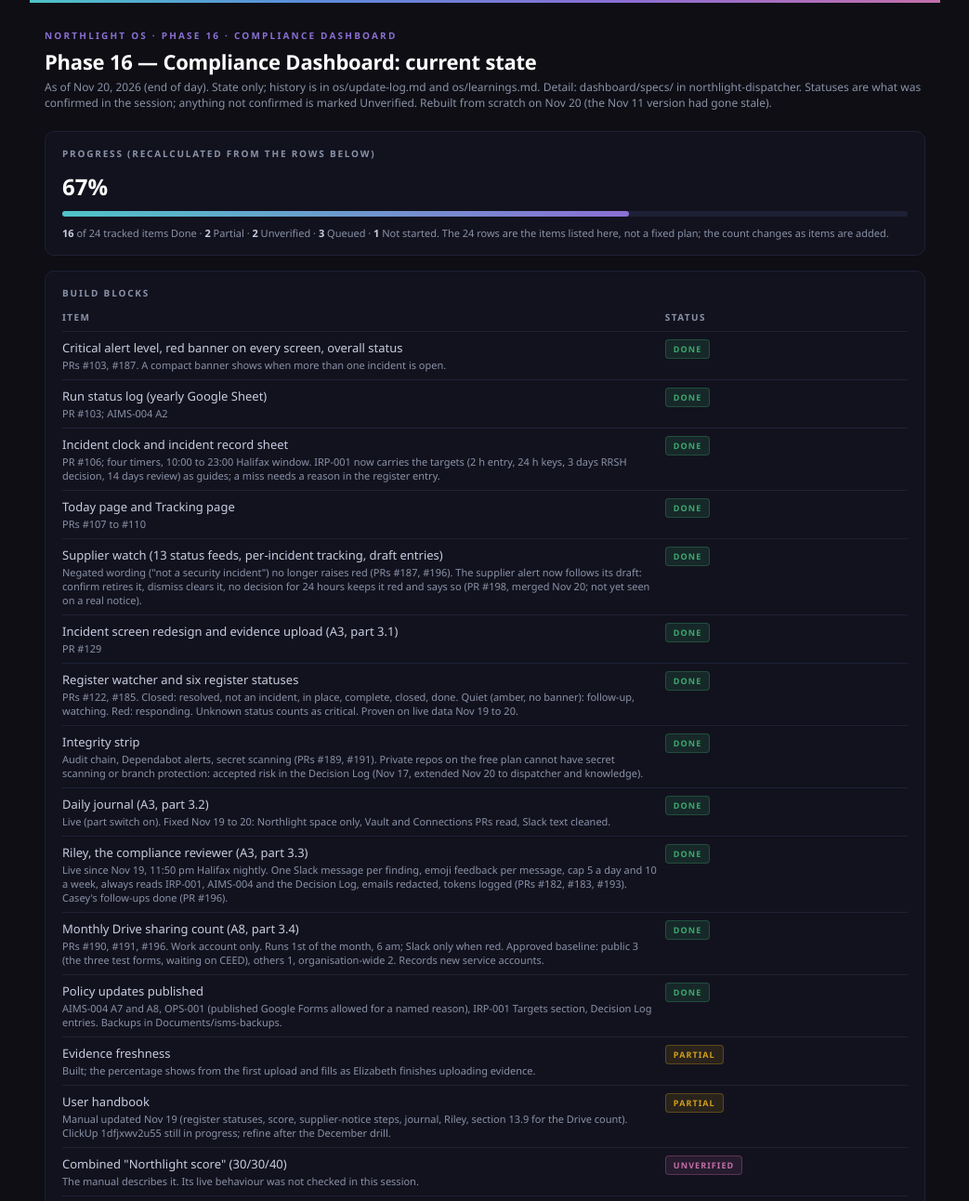
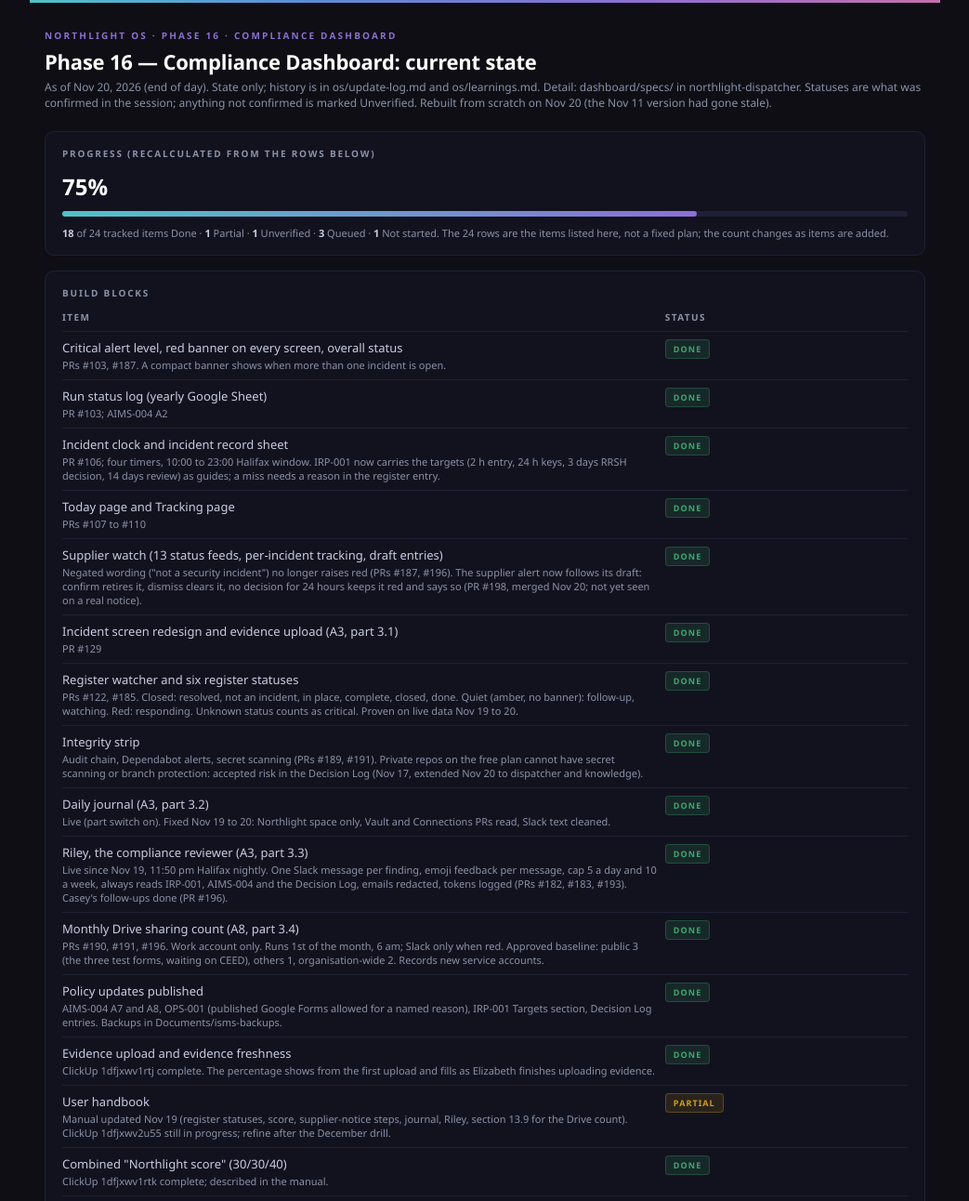
Before and after one commit to elizabethlemoine33-commits/northlight-pmo, a plain HTML site: page os/phase-16.html in a window 1280 px wide. Shown: the top 1292 px of the page at 93% size, without its empty margins (118-1161 px from the left). Drawn offline with Linux system fonts and the light colour scheme.

Commit message:
PMO: Phase 16 progress 75% after checking ClickUp statuses for score and evidence
Co-Authored-By: Claude Sonnet 5.5 <noreply@anthropic.com>

```diff
--- a/os/phase-16.html
+++ b/os/phase-16.html
@@ -41,9 +41,9 @@
 <div class="subtitle">As of Nov 20, 2026 (end of day). State only; history is in os/update-log.md and os/learnings.md. Detail: dashboard/specs/ in northlight-dispatcher. Statuses are what was confirmed in the session; anything not confirmed is marked Unverified. Rebuilt from scratch on Nov 20 (the Nov 11 version had gone stale).</div>
 <div class="card">
   <div class="card-label">Progress (recalculated from the rows below)</div>
-  <div class="pct">67%</div>
-  <div class="bar-bg"><div class="bar-fill" style="width:67%"></div></div>
-  <div class="counts"><strong>16</strong> of 24 tracked items Done · <strong>2</strong> Partial · <strong>2</strong> Unverified · <strong>3</strong> Queued · <strong>1</strong> Not started. The 24 rows are the items listed here, not a fixed plan; the count changes as items are added.</div>
+  <div class="pct">75%</div>
+  <div class="bar-bg"><div class="bar-fill" style="width:75%"></div></div>
+  <div class="counts"><strong>18</strong> of 24 tracked items Done · <strong>1</strong> Partial · <strong>1</strong> Unverified · <strong>3</strong> Queued · <strong>1</strong> Not started. The 24 rows are the items listed here, not a fixed plan; the count changes as items are added.</div>
 </div>
 <div class="card">
   <div class="card-label">Build blocks</div>
@@ -61,9 +61,9 @@
   <tr><td>Riley, the compliance reviewer (A3, part 3.3)<div class="note">Live since Nov 19, 11:50 pm Halifax nightly. One Slack message per finding, emoji feedback per message, cap 5 a day and 10 a week, always reads IRP-001, AIMS-004 and the Decision Log, emails redacted, tokens logged (PRs #182, #183, #193). Casey's follow-ups done (PR #196).</div></td><td><span class="badge done">Done</span></td></tr>
   <tr><td>Monthly Drive sharing count (A8, part 3.4)<div class="note">PRs #190, #191, #196. Work account only. Runs 1st of the month, 6 am; Slack only when red. Approved baseline: public 3 (the three test forms, waiting on CEED), others 1, organisation-wide 2. Records new service accounts.</div></td><td><span class="badge done">Done</span></td></tr>
   <tr><td>Policy updates published<div class="note">AIMS-004 A7 and A8, OPS-001 (published Google Forms allowed for a named reason), IRP-001 Targets section, Decision Log entries. Backups in Documents/isms-backups.</div></td><td><span class="badge done">Done</span></td></tr>
-  <tr><td>Evidence freshness<div class="note">Built; the percentage shows from the first upload and fills as Elizabeth finishes uploading evidence.</div></td><td><span class="badge partial">Partial</span></td></tr>
+  <tr><td>Evidence upload and evidence freshness<div class="note">ClickUp 1dfjxwv1rtj complete. The percentage shows from the first upload and fills as Elizabeth finishes uploading evidence.</div></td><td><span class="badge done">Done</span></td></tr>
   <tr><td>User handbook<div class="note">Manual updated Nov 19 (register statuses, score, supplier-notice steps, journal, Riley, section 13.9 for the Drive count). ClickUp 1dfjxwv2u55 still in progress; refine after the December drill.</div></td><td><span class="badge partial">Partial</span></td></tr>
-  <tr><td>Combined "Northlight score" (30/30/40)<div class="note">The manual describes it. Its live behaviour was not checked in this session.</div></td><td><span class="badge unverified">Unverified</span></td></tr>
+  <tr><td>Combined "Northlight score" (30/30/40)<div class="note">ClickUp 1dfjxwv1rtk complete; described in the manual.</div></td><td><span class="badge done">Done</span></td></tr>
   <tr><td>Finance books cleanup and adjustment panel (Finance Tab project, own sessions)<div class="note">Ledger and receipt links merged Nov 19 to 20 in the Finance Tab project. Amendment A4 status was not relayed in this session.</div></td><td><span class="badge unverified">Unverified</span></td></tr>
   <tr><td>Drill tag and quarterly drills<div class="note">Tag nl-drill-live built (PR #137). Dec 14: the Oct 21 Railway incident is rerun as the real replay. The paper check of all 14 questions passed. Not yet exercised on live data.</div></td><td><span class="badge queued">Queued</span> <div class="note">Waiting for Dec 14</div></td></tr>
   <tr><td>Break-glass fallback and hourly heartbeat<div class="note">Elizabeth decided Nov 20 not to build the heartbeat for now. A stopped Dispatcher is noticed at the next run or by Riley's missing-journal rule.</div></td><td><span class="badge queued">Queued</span> <div class="note">Deferred; needs her approval for any Apps Script</div></td></tr>
@@ -89,6 +89,7 @@
     <li>Week of Dec 14 (Dec 14): first drill, the Oct 21 Railway incident rerun as the real replay.</li>
     <li>Dec 21: LinkedIn token expires; Elizabeth reconnects it.</li>
     <li>1st of each month, 6 am: Drive sharing count.</li>
+    <li>Mid-February 2027 (about 90 days after Riley went live on Nov 19): keep, shrink or archive review (ClickUp 1dfjxwv4np6).</li>
     <li>Mid-March 2027: second quarterly drill.</li>
     <li>2027-05-20: review the private-repo risk acceptance.</li>
   </ul>
```
Also changed, not shown: 1 other file.
